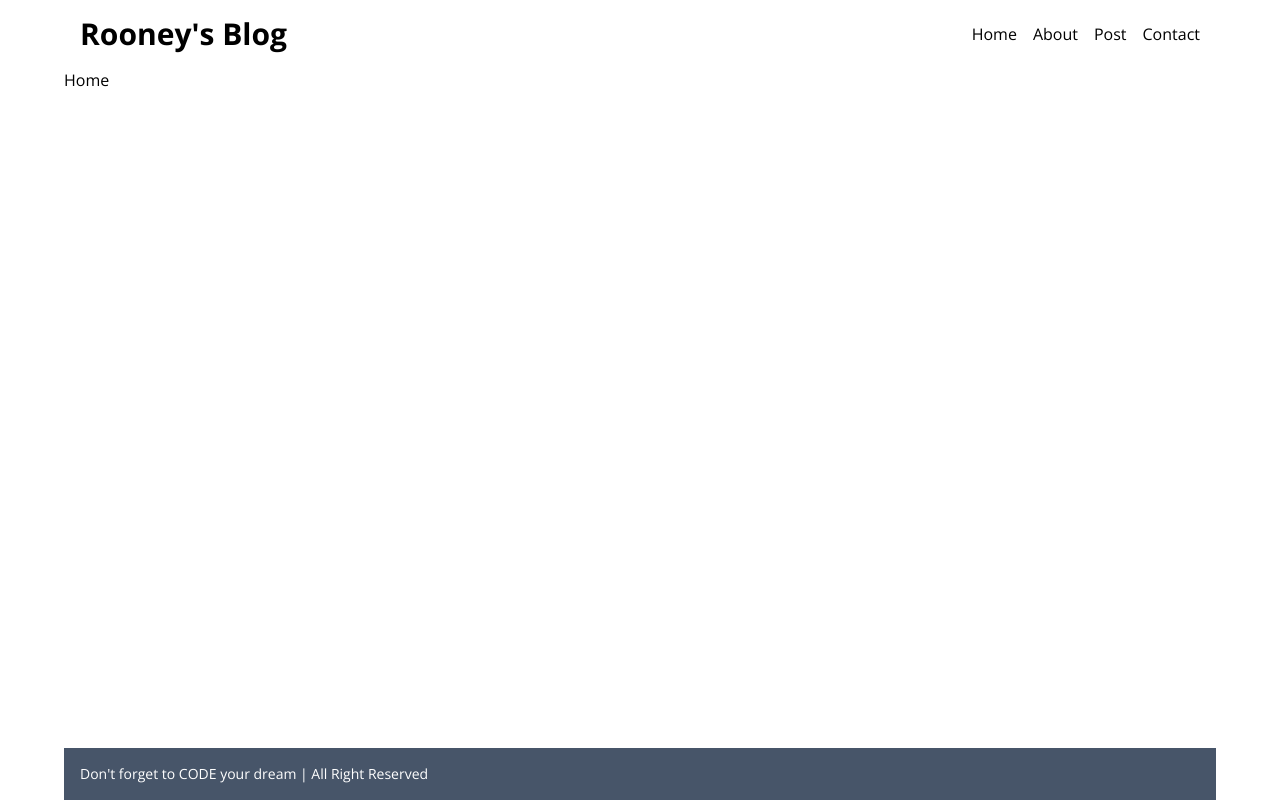
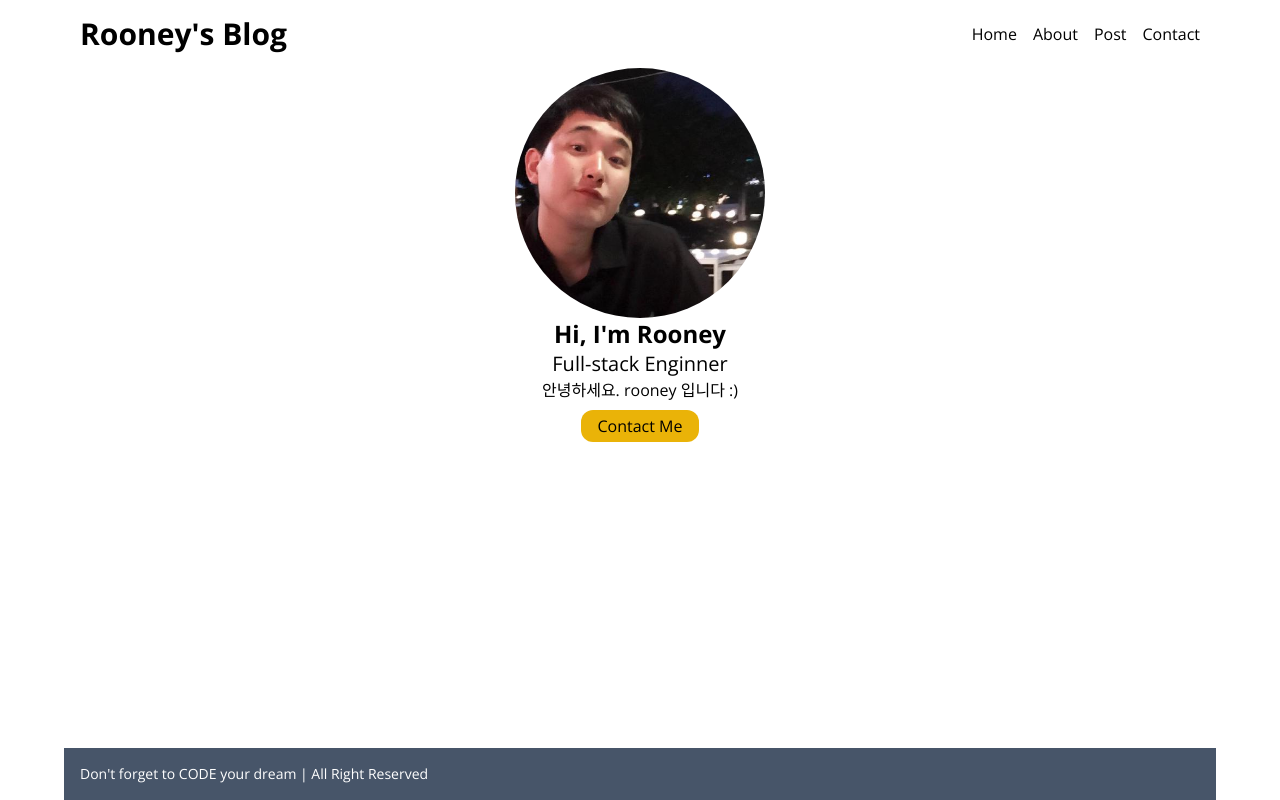
Before and after one commit to neo-rooney/dream-coding_nextjs_blog, a Next.js app: page / in a window 1280 px wide. Built offline with nearby package versions, Linux system fonts and the light colour scheme.

Commit message:
Feat: Hero

```diff
--- a/src/app/page.tsx
+++ b/src/app/page.tsx
@@ -1,3 +1,9 @@
-export default function Home() {
-  return <section>Home</section>;
+import Hero from "@/components/Hero";
+
+export default function HomePage() {
+  return (
+    <section>
+      <Hero />
+    </section>
+  );
 }
--- /dev/null
+++ b/src/components/Hero.tsx
@@ -0,0 +1,22 @@
+import Image from "next/image";
+import profile from "../../public/images/profileImage.jpeg";
+
+export default function Hero() {
+  return (
+    <section className="text-center">
+      <Image
+        src={profile}
+        className="rounded-full mx-auto"
+        width={250}
+        height={250}
+        alt="profile"
+      />
+      <h2 className="text-2xl font-bold">{"Hi, I'm Rooney"}</h2>
+      <h3 className="text-xl">Full-stack Enginner</h3>
+      <p>{"안녕하세요. rooney 입니다 :)"}</p>
+      <button className="bg-yellow-500 px-4 py-1 rounded-xl mt-2">
+        Contact Me
+      </button>
+    </section>
+  );
+}
```
Also changed, not shown: public/images/profileImage.jpeg (added).
